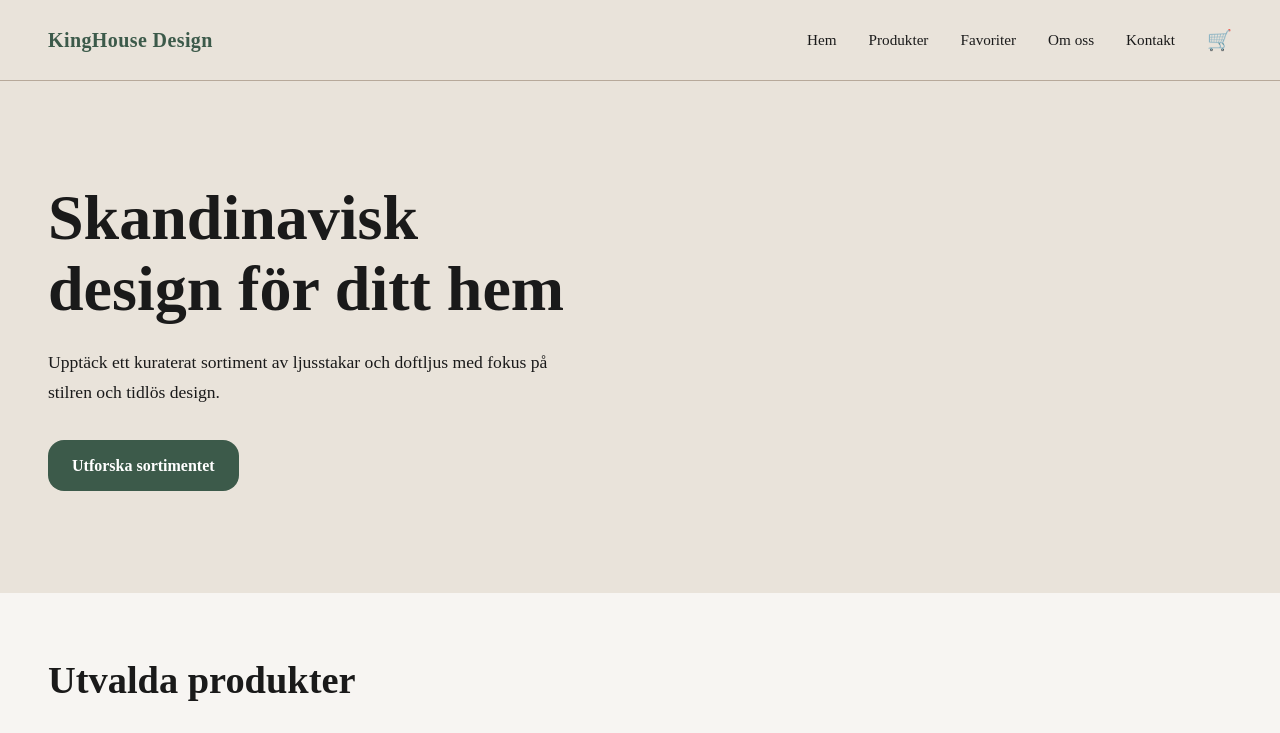
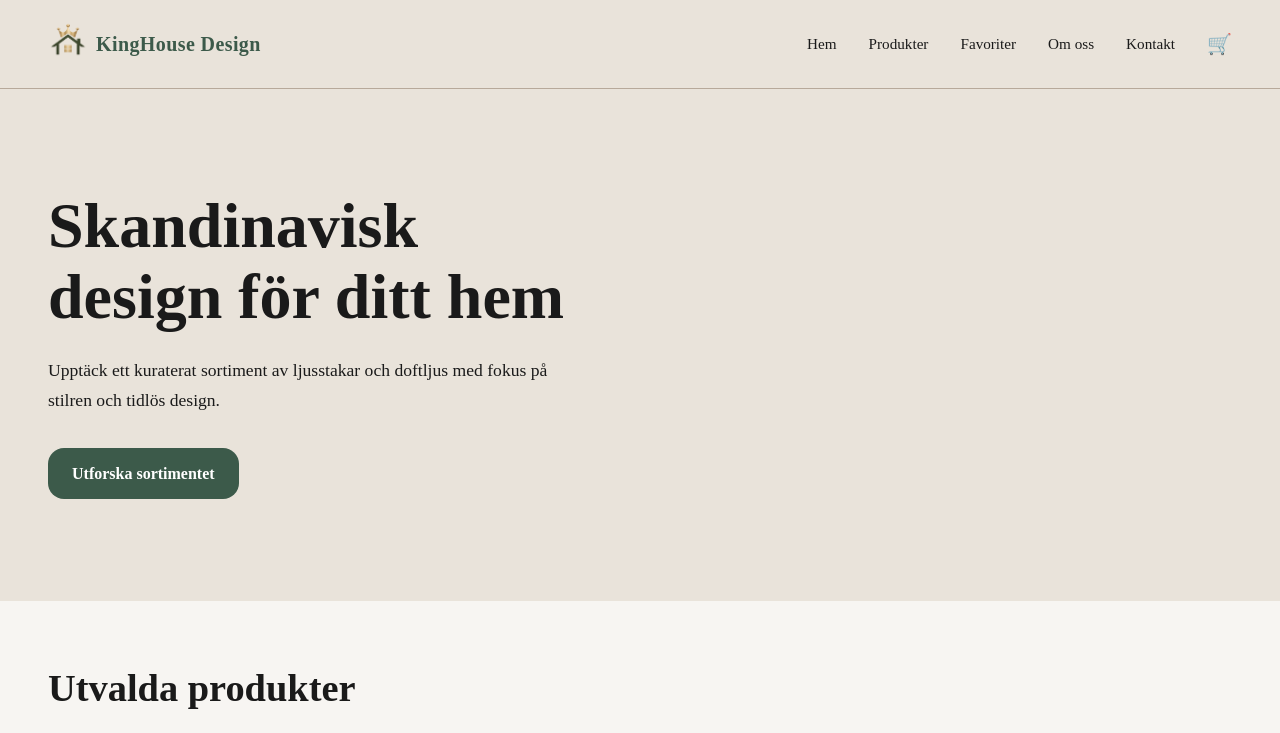
Before and after one commit to KingaSzayer-Iths/kinghouse-nextjs, a Next.js app: page / in a window 1280 px wide. Shown: the top 733 px of the page. Built offline with nearby package versions, Linux system fonts and the light colour scheme; data requests are answered from the project's data file.

Commit message:
add logo icon to header

```diff
--- a/src/components/Header/Header.module.css
+++ b/src/components/Header/Header.module.css
@@ -16,6 +16,19 @@
   font-weight: 700;
   letter-spacing: 0.02em;
   color: var(--color-primary);
+  display: inline-flex;
+  align-items: center;
+  gap: 0.5rem;
+}
+
+/* Symbol med hus och krona bredvid logotyptexten */
+.logoIcon {
+  inline-size: 2.5rem;
+  block-size: 2.5rem;
+  object-fit: contain;
+  flex-shrink: 0;
+  /* Flyttar symbolen lite högre i förhållande till logotyptexten */
+  transform: translateY(-0.3rem);
 }
 
 /* Desktop-navigation */
@@ -62,8 +75,10 @@
   flex-direction: column;
   justify-content: center;
   gap: 0.35rem;
-  inline-size: 2.75rem; /* Bredd på menyknappen */
-  block-size: 2.75rem; /* Höjd på menyknappen */
+  inline-size: 2.75rem;
+  /* Bredd på menyknappen */
+  block-size: 2.75rem;
+  /* Höjd på menyknappen */
   padding: 0;
   background: transparent;
   border: 0;
@@ -72,8 +87,10 @@
 /* Hamburgermenyns linjer */
 .menuButton span {
   display: block;
-  inline-size: 1.6rem; /* Bredd på linjer */
-  block-size: 2px; /* Höjd på linjer */
+  inline-size: 1.6rem;
+  /* Bredd på linjer */
+  block-size: 2px;
+  /* Höjd på linjer */
   background-color: var(--color-primary);
   /* background-color: red; */
   border-radius: 999px;
--- a/src/components/Header/Header.tsx
+++ b/src/components/Header/Header.tsx
@@ -4,6 +4,8 @@ import { useEffect, useState } from "react";
 import Link from "next/link";
 import type { CartItem } from "@/types/CartItem";
 import styles from "./Header.module.css";
+import Image from "next/image";
+
 
 
 export default function Header() {
@@ -45,10 +47,24 @@ export default function Header() {
 
     return (
         <header className={styles.header}>
+            <Link className={styles.logo}
+    href="/"
+    onClick={closeMenu}
+>
+    <Image className={styles.logoIcon}
+        src="/images/products/loggo1.webp"
+        alt=""
+        width={40}
+        height={40}
+        aria-hidden="true"
+    />
+    <span>KingHouse Design</span>
+</Link>
+
             {/* Logotyp som leder tillbaka till startsidan. stänger också mobilmenyn */}
-            <Link href="/" className={styles.logo} onClick={closeMenu}>
+            {/* <Link href="/" className={styles.logo} onClick={closeMenu}>
                 KingHouse Design
-            </Link>
+            </Link> */}
 
             {/* Knapp för att öppna och stänga mobilmenyn */}
             <button
```
Also changed, not shown: public/images/products/loggo1.webp (added). Lines whose indentation alone changed are shown as unchanged.
